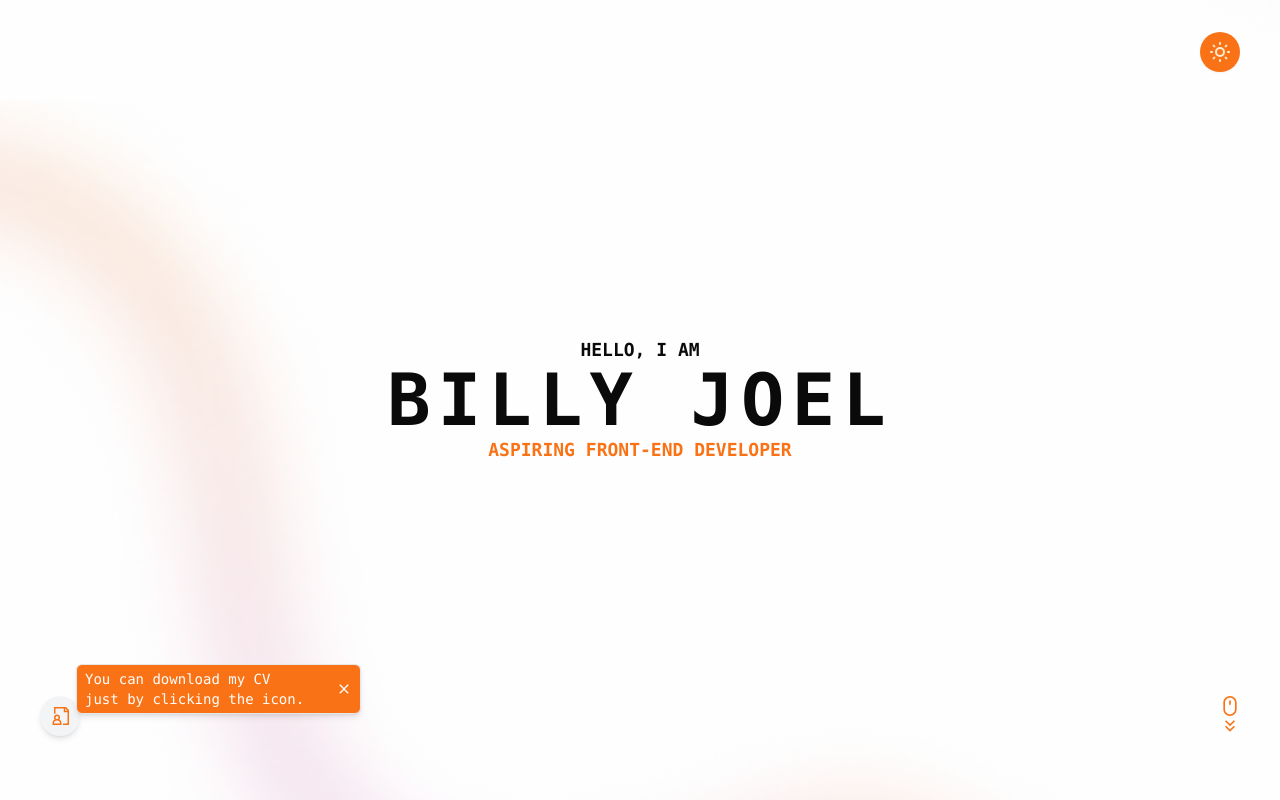
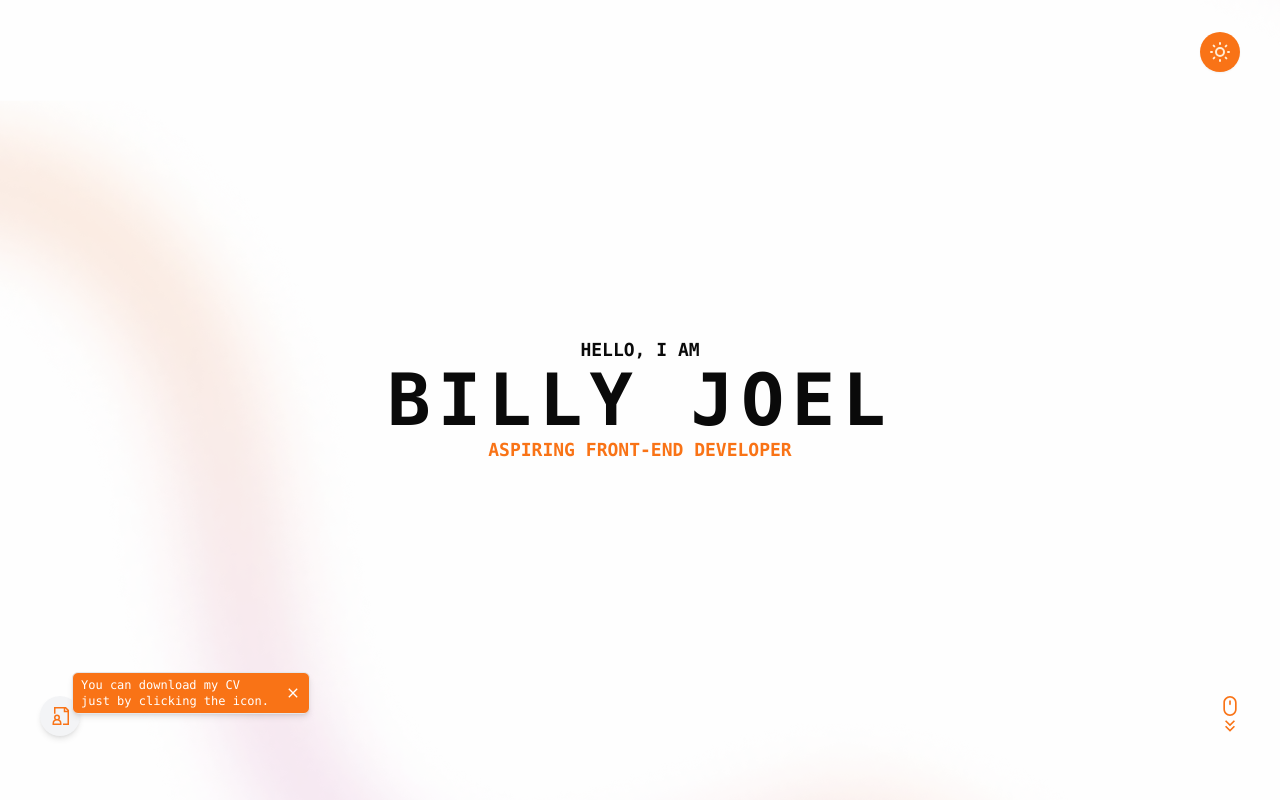
Before and after one commit to BillyJoelBallola/my_portfolio, a React (Vite) app: page / in a window 1280 px wide. Shown: the top 800 px of the page. Built offline with nearby package versions, Linux system fonts and the light colour scheme.

Commit message:
small adjustment to downloadCV btn

```diff
--- a/src/components/CustomDialog.jsx
+++ b/src/components/CustomDialog.jsx
@@ -36,7 +36,7 @@ const CustomDialog = ({ visible, setVisible, info }) => {
           <img
             src={image}
             alt="project image"
-            className="object-cover object-center w-full aspect-auto"
+            className="object-contain w-full aspect-auto"
           />
         </div>
         <div className="mt-4 p-4 bg-neutral-200/50 dark:bg-neutral-900 rounded-md">
--- a/src/components/DownloadCV.jsx
+++ b/src/components/DownloadCV.jsx
@@ -14,12 +14,12 @@ const DownloadCV = () => {
       {showToolTip && (
         <div
           data-aos="zoom-in-right"
-          className="flex gap-8 absolute whitespace-nowrap -top-8 left-9 rounded-md px-2 py-1 z-20 bg-orange-500 dark:bg-sky-600 text-white shadow-md border dark:border-0"
+          className="flex gap-4 absolute whitespace-nowrap -top-12 left-6 md:-top-6 md:left-8 rounded-md px-2 py-1 z-20 bg-orange-500 dark:bg-sky-600 text-white shadow-md border dark:border-0"
         >
-          <span className="text-sm">
-            You can download my CV
-            <br />
-            just by clicking the icon.
+          <span className="text-xs">
+            You can download <br className="block md:hidden" /> my CV{" "}
+            <br className="hidden md:block" /> just by{" "}
+            <br className="block md:hidden" /> clicking the icon.
           </span>
           <button onClick={() => setShowToolTip(false)}>
             <IoMdClose />
```
Also changed, not shown: 1 other file (tests, documents, lock files or other folders).
